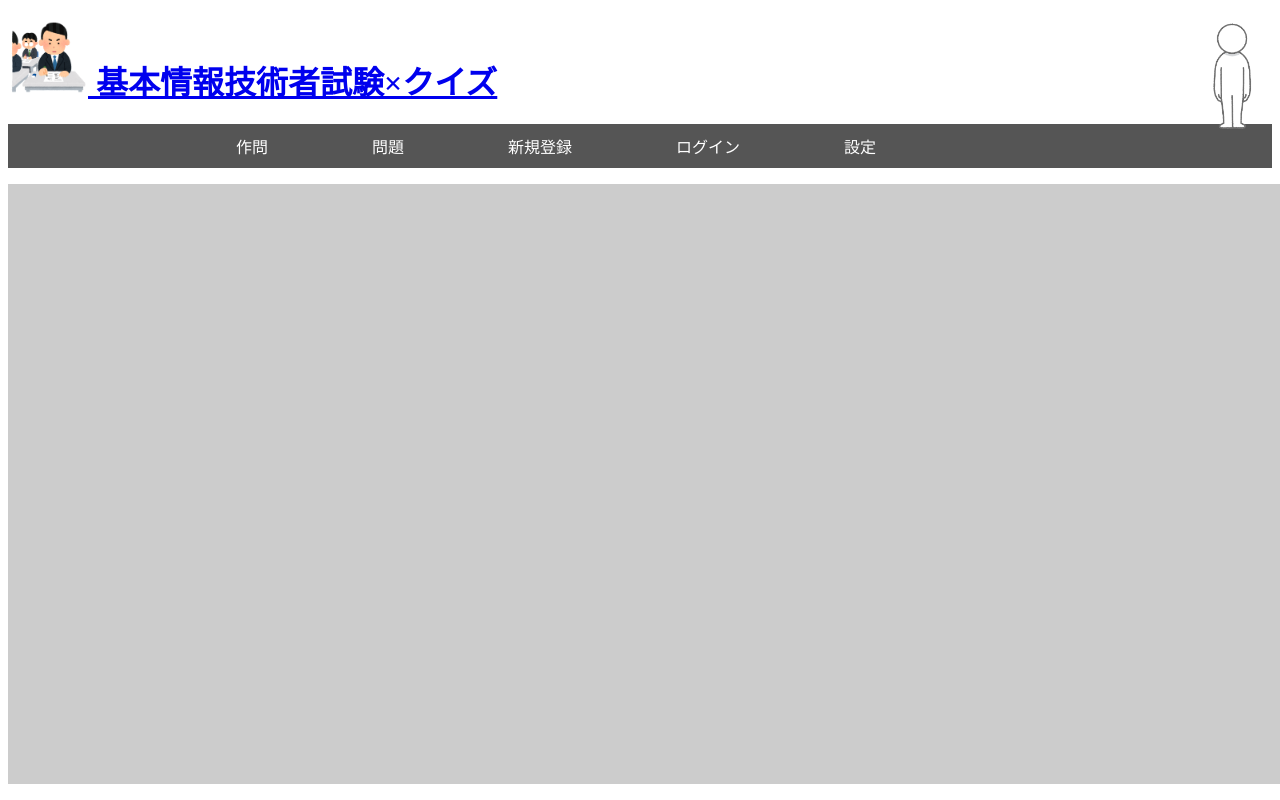
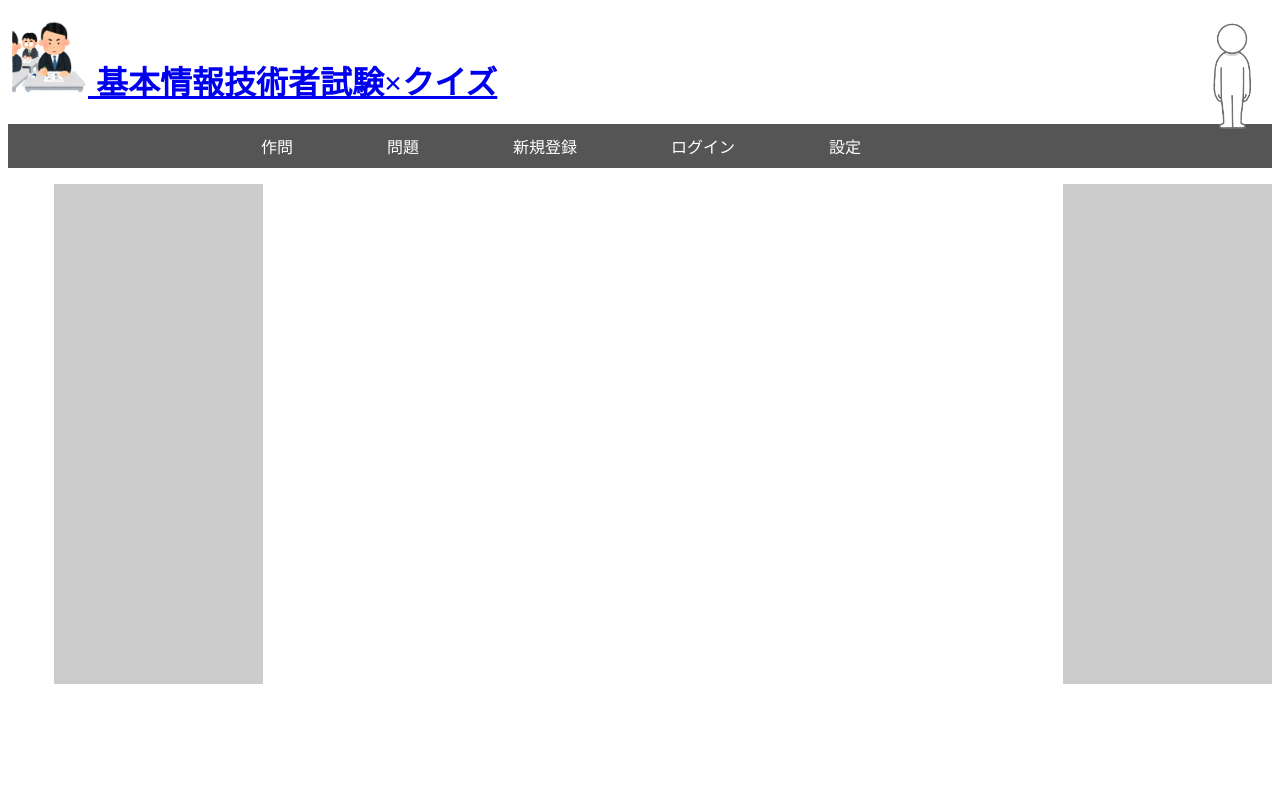
Before and after one commit to yuatomo/-------------, a PHP site: page / in a window 1280 px wide; the page is wider, and only the part inside the window is pictured. Run offline with PHP 8.4, Linux system fonts and the light colour scheme.

Commit message:
灰色色を追加しました。

```diff
--- a/css/index.css
+++ b/css/index.css
@@ -8,7 +8,7 @@ nav ul {
 
 nav ul li {
     display: inline;
-    margin-right: 100px;
+    margin-right: 90px;
 }
 
 nav ul li a {
@@ -30,10 +30,17 @@ nav ul li a {
         width: 78px;
         height: auto;
     }
-
-    .frame {
+/*フレーム灰色*/
+     .frame-gray {
         background-color: #ccc;
-        width: 1340px;
-        height: 600px;
-        text-align: left;
+        margin-left: auto;
+        height: 500px;
+        width: 1218px;
       }
+/*フレーム白*/
+     .frame-White {
+        background-color: #FFFFFF;
+        margin: 0 auto;
+        height:500px;
+        width:800px;
+    }
--- a/index.html
+++ b/index.html
@@ -28,8 +28,12 @@
                 <li><a href="#">設定</a></li>
             </ul>
         </nav>
-        <div class="frame">
 
-        </div>
+
+            <div class="frame-gray"><!--灰色-->
+            <div class="frame-White"><!--白色-->
+
+            </div>
+            </div>
     </body>
 </html>
```
